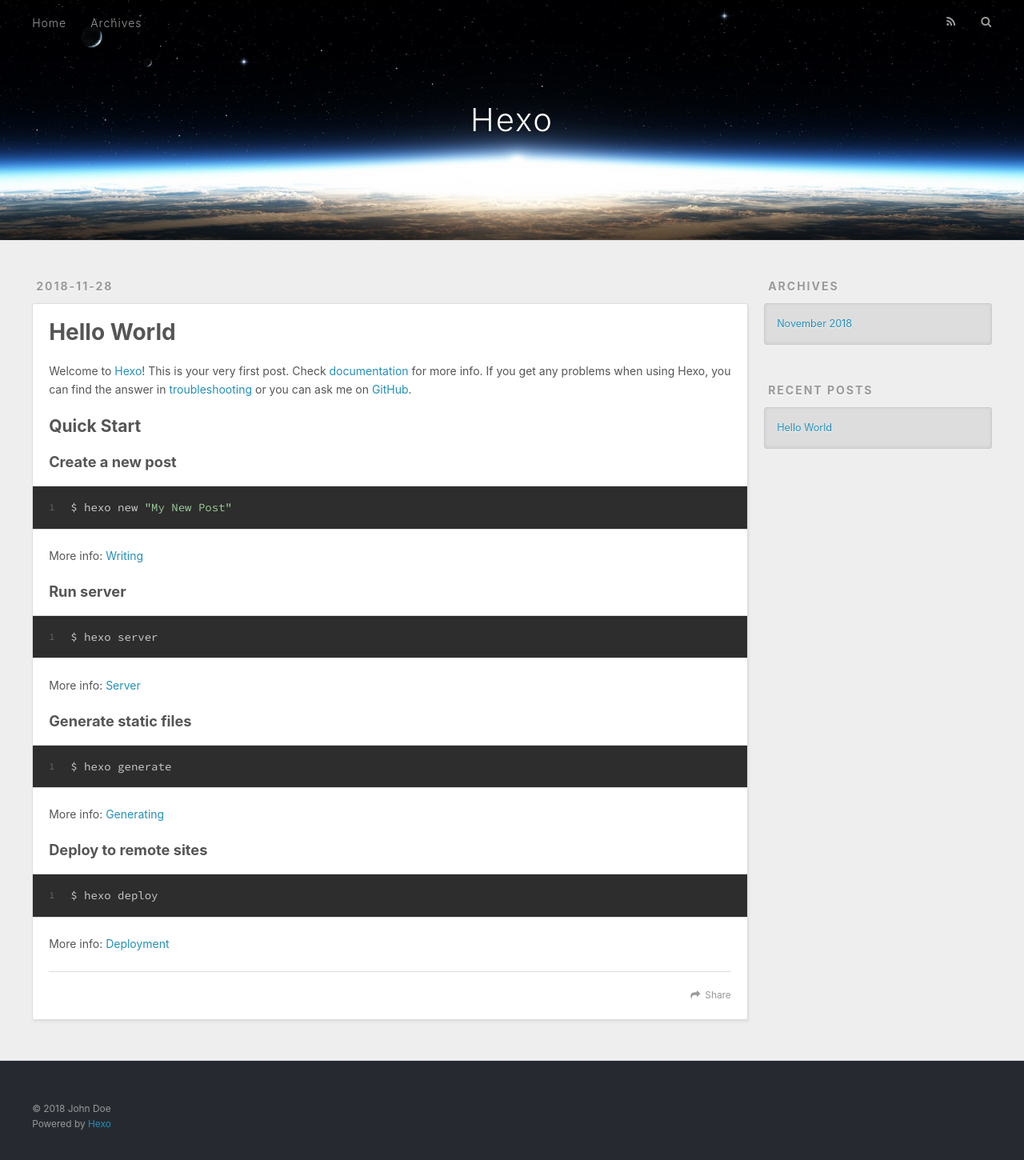
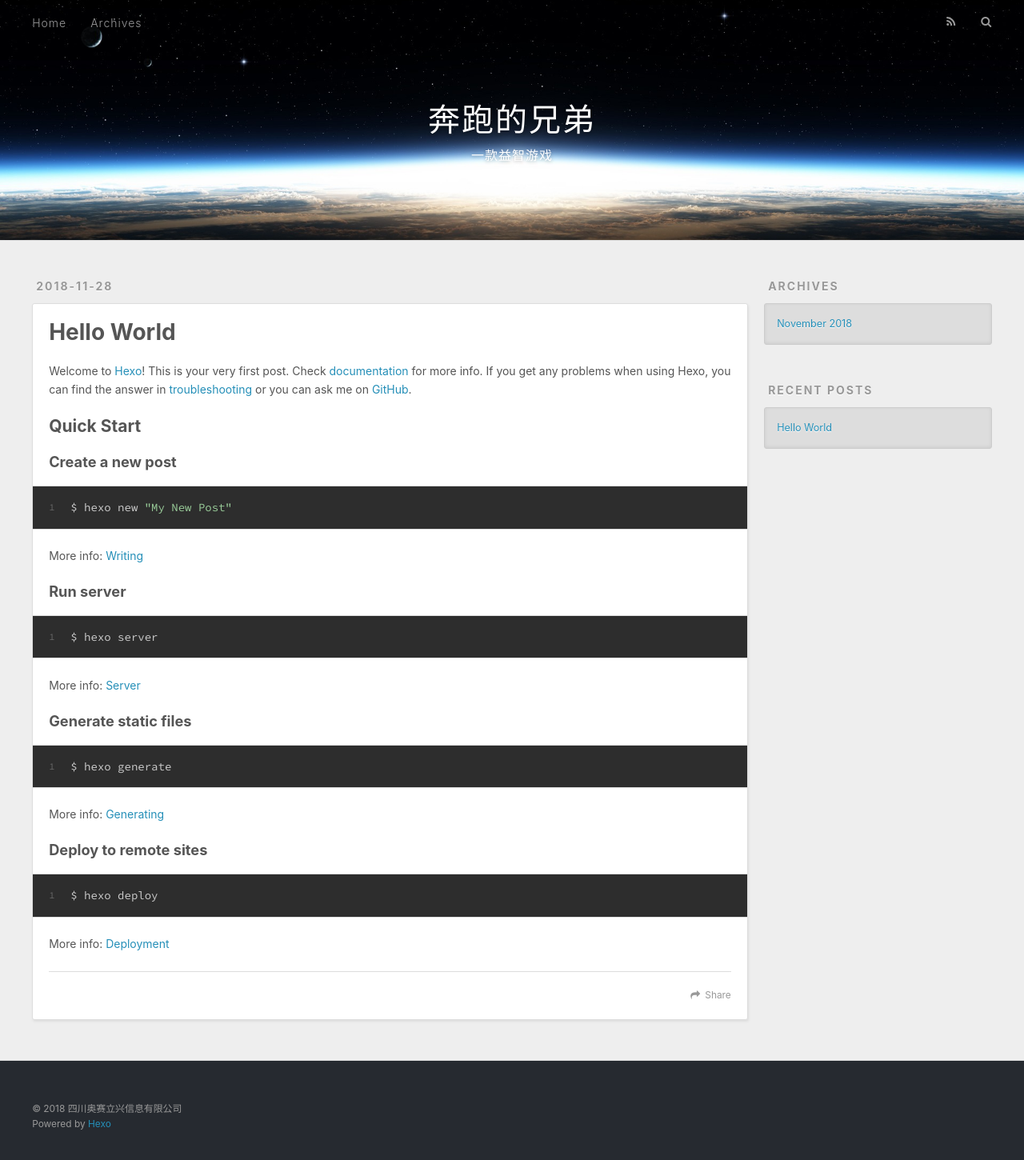
Before and after one commit to Johnny-jiangli/Johnny-jiangli.github.io, a plain HTML site: page index.html in a window 1280 px wide. Shown: the whole page at 80% size. Drawn offline with nearby package versions, Linux system fonts and the light colour scheme.

Commit message:
Site updated: 2018-11-28 17:23:45

```diff
--- a/index.html
+++ b/index.html
@@ -5,17 +5,17 @@
 
 
 
-  <title>Hexo</title>
+  <title>奔跑的兄弟</title>
   <meta name="viewport" content="width=device-width, initial-scale=1, maximum-scale=1">
   <meta property="og:type" content="website">
-<meta property="og:title" content="Hexo">
+<meta property="og:title" content="奔跑的兄弟">
 <meta property="og:url" content="http://yoursite.com/index.html">
-<meta property="og:site_name" content="Hexo">
+<meta property="og:site_name" content="奔跑的兄弟">
 <meta property="og:locale" content="default">
 <meta name="twitter:card" content="summary">
-<meta name="twitter:title" content="Hexo">
+<meta name="twitter:title" content="奔跑的兄弟">
 
-    <link rel="alternate" href="/atom.xml" title="Hexo" type="application/atom+xml">
+    <link rel="alternate" href="/atom.xml" title="奔跑的兄弟" type="application/atom+xml">
 
 
     <link rel="icon" href="/favicon.png">
@@ -34,8 +34,12 @@
   <div id="header-outer" class="outer">
     <div id="header-title" class="inner">
       <h1 id="logo-wrap">
-        <a href="/" id="logo">Hexo</a>
+        <a href="/" id="logo">奔跑的兄弟</a>
       </h1>
+
+        <h2 id="subtitle-wrap">
+          <a href="/" id="subtitle">一款益智游戏</a>
+        </h2>
 
     </div>
     <div id="header-inner" class="inner">
@@ -97,7 +101,7 @@
 
     </div>
     <footer class="article-footer">
-      <a data-url="http://yoursite.com/2018/11/28/hello-world/" data-id="cjp0yfzu70000v2x643j4x318" class="article-share-link">Share</a>
+      <a data-url="http://yoursite.com/2018/11/28/hello-world/" data-id="cjp0yqdug00001mx65mu7drti" class="article-share-link">Share</a>
 
 
     </footer>
@@ -153,7 +157,7 @@
 
   <div class="outer">
     <div id="footer-info" class="inner">
-      &copy; 2018 John Doe<br>
+      &copy; 2018 四川奥赛立兴信息有限公司<br>
       Powered by <a href="http://hexo.io/" target="_blank">Hexo</a>
     </div>
   </div>
```
Also changed, not shown: 2018/11/28/hello-world/index.html (+10 -6 lines), archives/2018/11/index.html (+11 -7 lines), archives/2018/index.html (+11 -7 lines), archives/index.html (+11 -7 lines).
